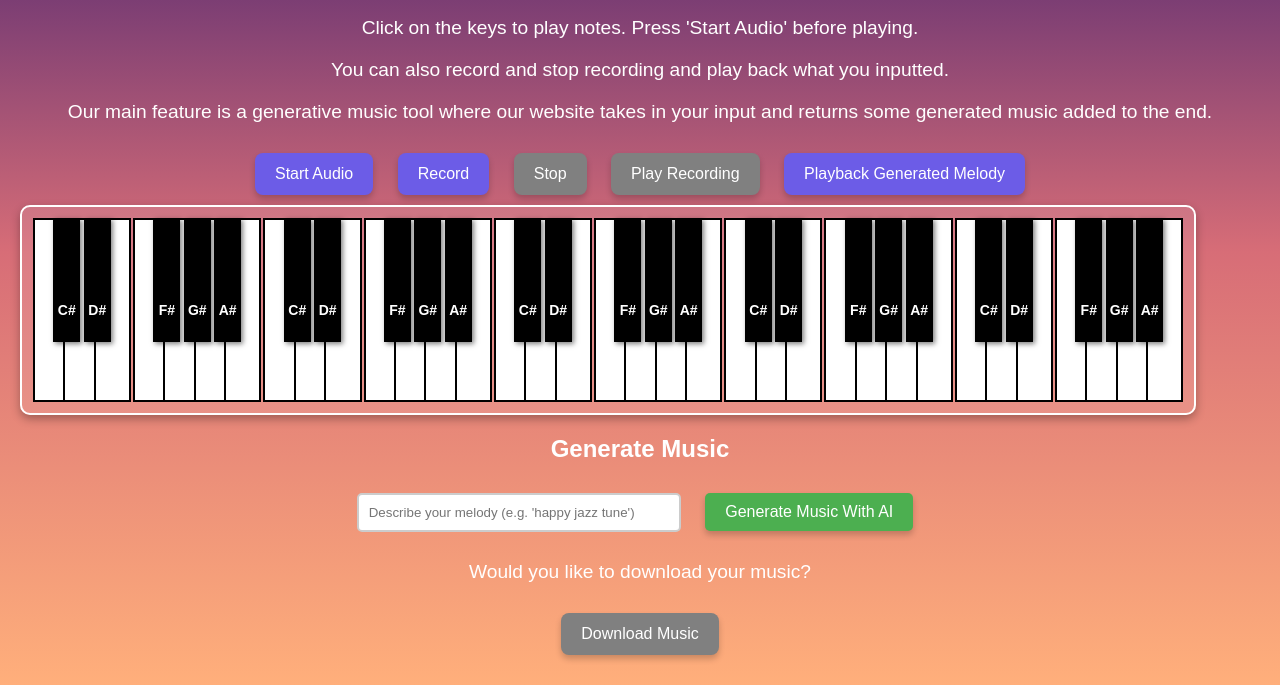
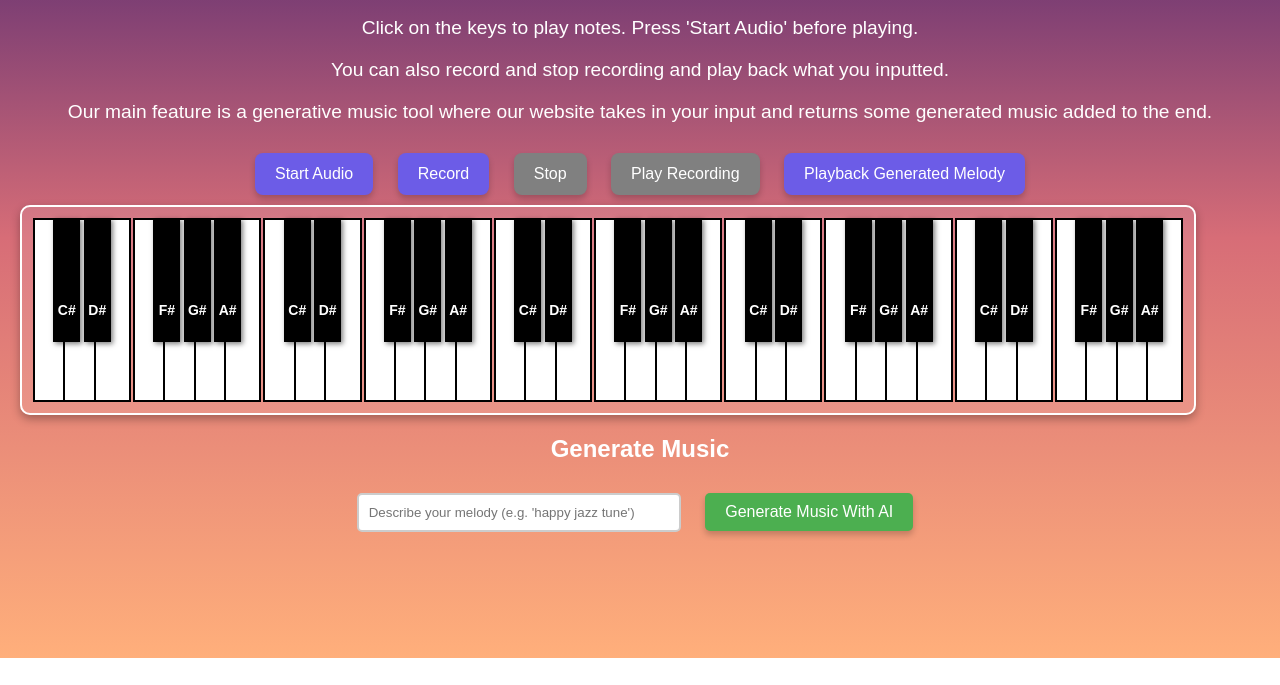
Before and after one commit to kashyapmaddala/TuneTuahNoteTuah, a website: page index.html in a window 1280 px wide. Shown: the part 182-867 px from the top of the page. After the commit the page ends 840 px from the top, so only its background shows below. Drawn offline with nearby package versions, Linux system fonts and the light colour scheme; no server answers.

Commit message:
don't need download button (didn't use)

```diff
--- a/index.html
+++ b/index.html
@@ -32,9 +32,9 @@
                placeholder="Describe your melody (e.g. 'happy jazz tune')">
         <button id="generate-button">Generate Music With AI</button>
     </div>
-
+<!--
     <p>Would you like to download your music?</p>
-    <button id="download" disabled>Download Music</button>
+    <button id="download" disabled>Download Music</button> -->
 
     <!-- Place script at the end to ensure elements exist -->
     <script src="script2.js"></script>
```
